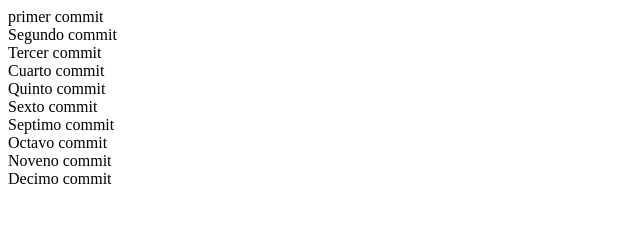
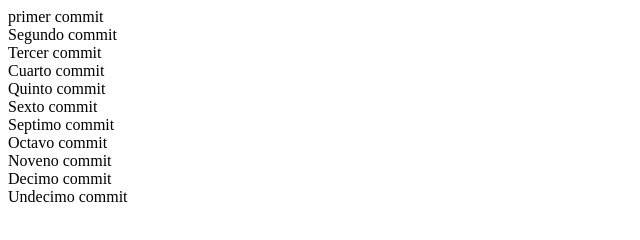
Before and after one commit to BuelvaBD/clase_miercoles_hoy, a plain HTML site: page index.html in a window 1280 px wide. Shown: the whole page, without its empty margins (0-640 px from the left). Drawn offline with Linux system fonts and the light colour scheme.

Commit message:
ELEVENTH COMMIT

```diff
--- a/index.html
+++ b/index.html
@@ -16,6 +16,7 @@
     <div>Octavo commit</div>
     <div>Noveno commit</div>
     <div>Decimo commit</div>
+    <div>Undecimo commit</div>
 
 </body>
 </html>
```
